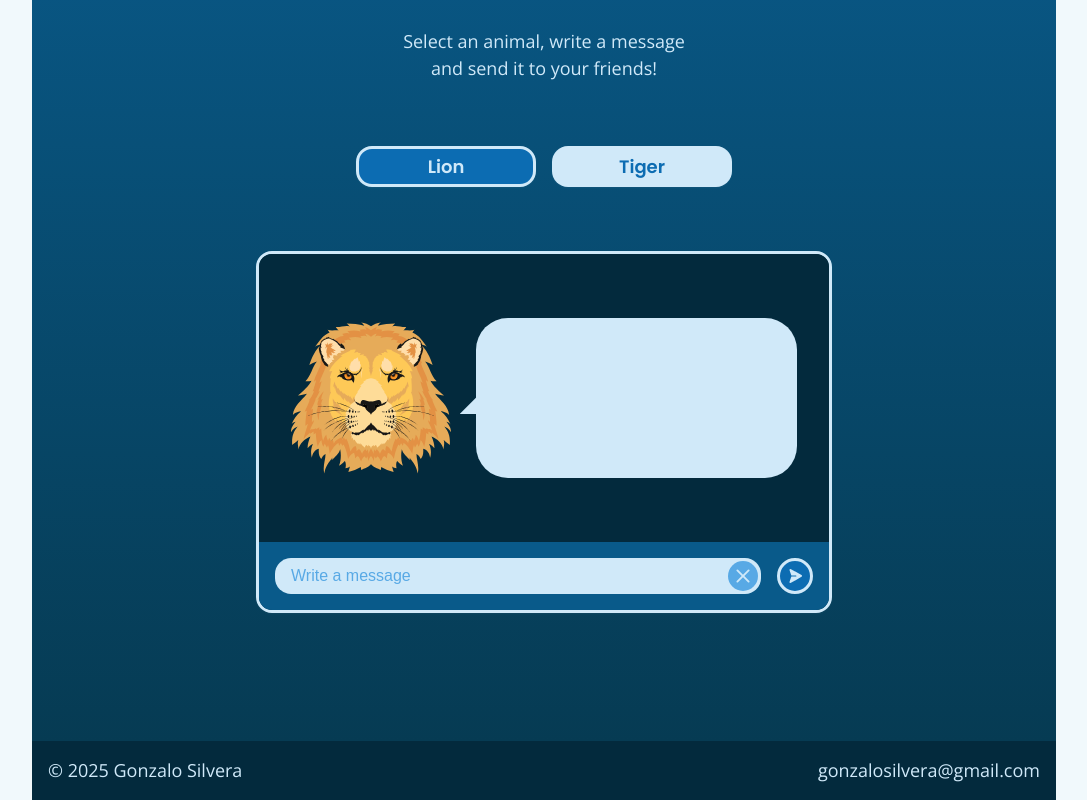
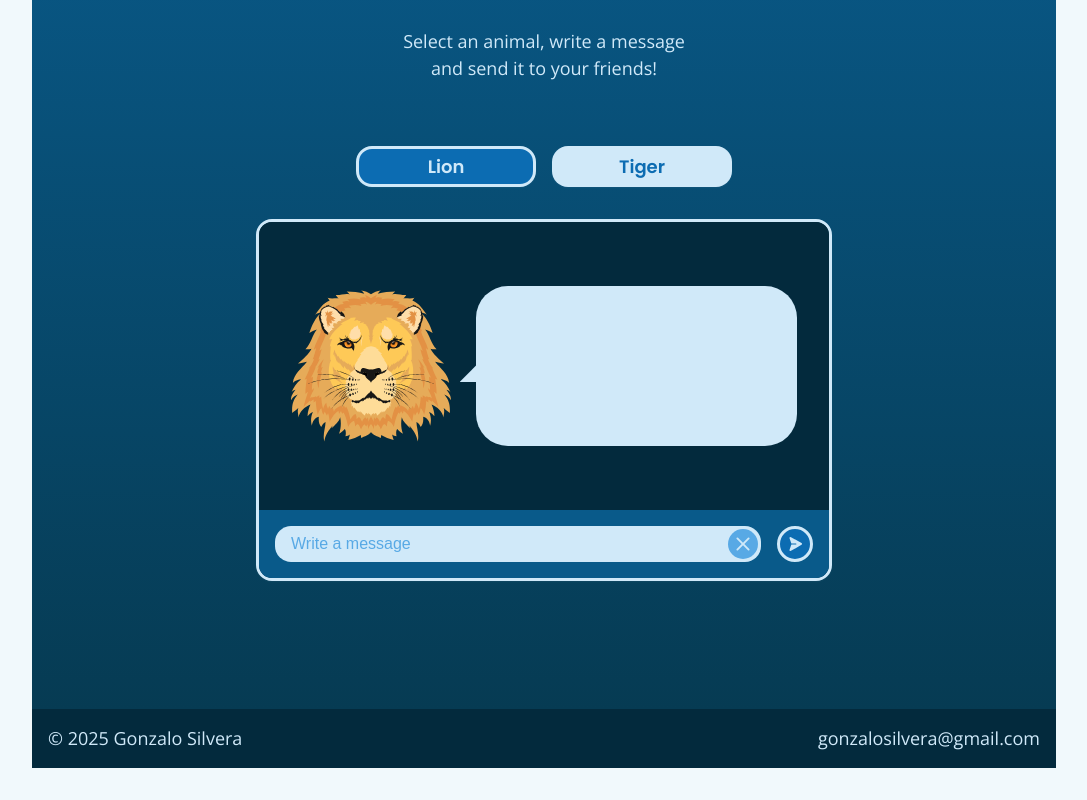
Before and after one commit to gonzalosilvera/zoo, a plain HTML site: page index.html in a window 1280 px wide. Shown: the part 577-1377 px from the top of the page, without its empty margins (96-1183 px from the left). After the commit the page ends 1345 px from the top, so only its background shows below. Drawn offline with nearby package versions, Linux system fonts and the light colour scheme.

Commit message:
layout element removed and form styles modified

```diff
--- a/index.html
+++ b/index.html
@@ -106,7 +106,6 @@
             <div class="container container--content">
                 <h1 class="title">Welcome to the Zoo</h1>
                 <p class="description">Select an animal, write a message and send it to your friends!</p>
-                <div class="layout">
                 <form class="form" id="form">
                     <!-- Animal Selection -->
                     <div class="select">
@@ -119,7 +118,7 @@
                             Tiger
                         </label>
                     </div>
-                        <div class="form__wrapper">
+                    <div class="messenger">
                         <!-- Output Section -->
                         <div class="output">
                             <div class="animal" id="animal" data-option="lion">
@@ -160,7 +159,6 @@
                     </div>
                 </form>
             </div>
-            </div>
         </section>
     </main>
 
--- a/styles.css
+++ b/styles.css
@@ -321,8 +321,8 @@ header {
     margin: auto;
 }
 
-/* layout */
-.layout {
+/* Form */
+.form {
     max-width: 576px;
     margin: 2rem auto 0;
 }
@@ -378,7 +378,7 @@ header {
 }
 
 /* Form wrapper */
-.form__wrapper {
+.messenger {
     border-radius: 1rem;
     margin-top: 2rem;
     background-color: var(--clr-primary-900);
@@ -684,16 +684,12 @@ header {
         font-size: var(--fs-950);
     }
 
-    /* Layout */
-    .layout {
+    /* Form */
+    .form {
         margin-top: 4rem;
     }
 
-    /* Form wrapper */
-    .form__wrapper {
-        margin-top: 4rem;
-    }
-
+    /* Output */
     .output {
         padding: 4rem 2rem;
     }
```
Lines whose indentation alone changed are shown as unchanged.
